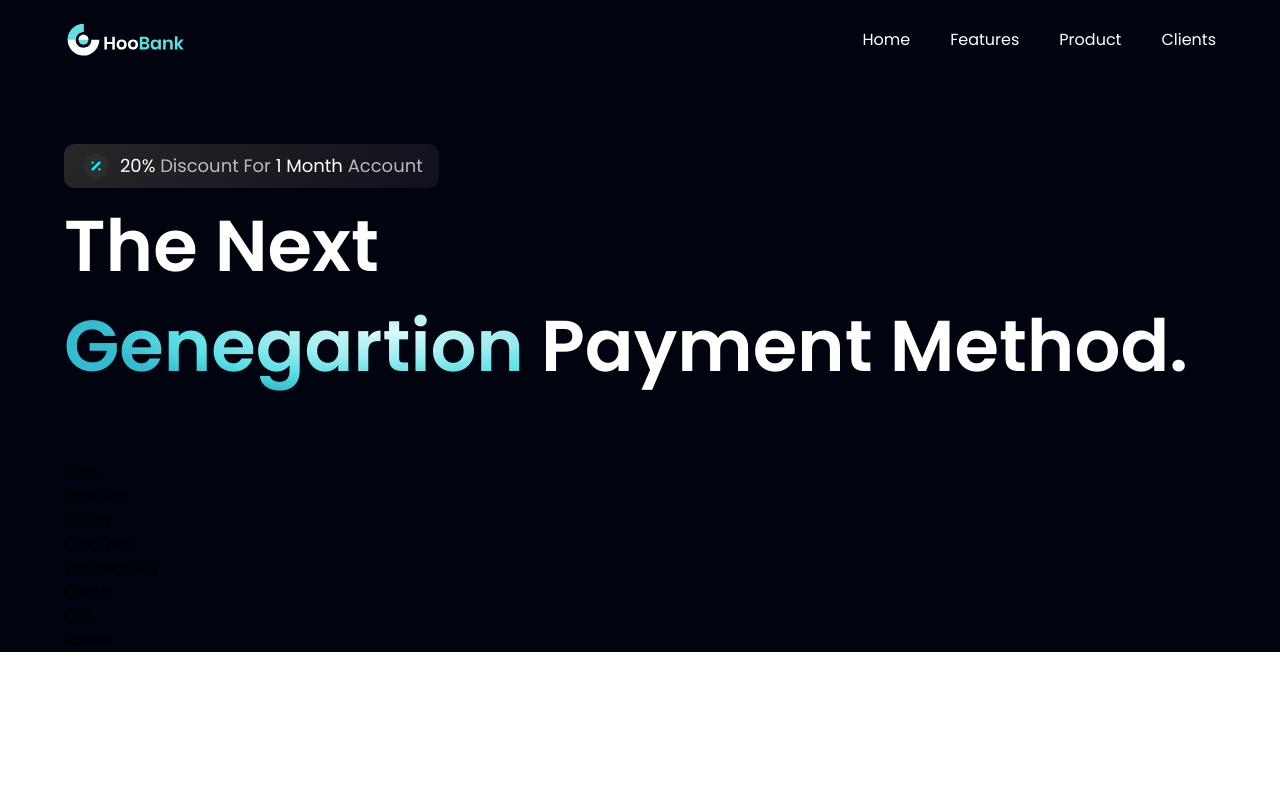
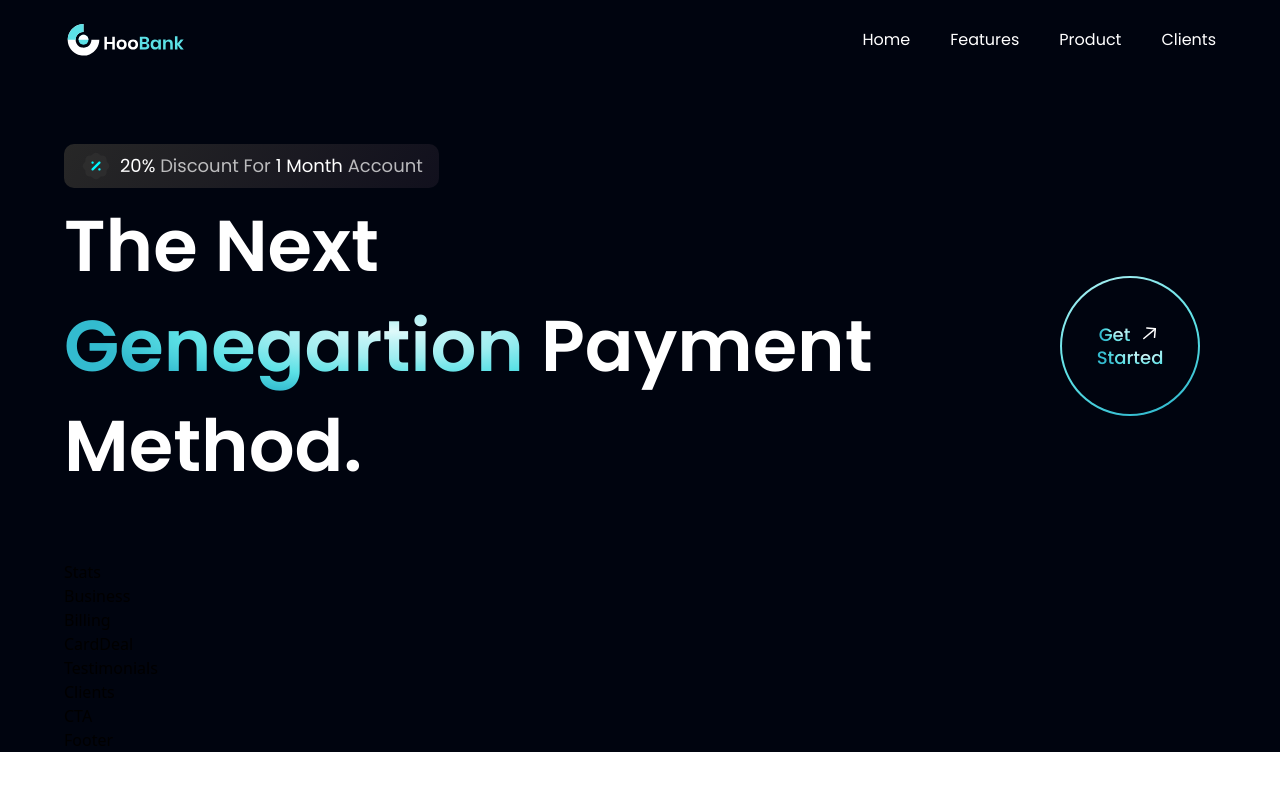
Before and after one commit to Amminn/modern-ui-ux-tailwind, a React (Vite) app: page / in a window 1280 px wide. Shown: the top 790 px of the page. Built offline with nearby package versions, Linux system fonts and the light colour scheme.

Commit message:
feat: done with getStarted Component

```diff
--- a/src/components/GetStarted.jsx
+++ b/src/components/GetStarted.jsx
@@ -1,9 +1,21 @@
-import React from 'react'
+import styles from "../styles";
+import { arrowUp } from "../assets";
 
-function GetStarted() {
-  return (
-    <div>GetStarted</div>
-  )
-}
+const GetStarted = () => (
+  <div className={`${styles.flexCenter} w-[140px] h-[140px] rounded-full bg-blue-gradient p-[2px] cursor-pointer`}>
+    <div className={`${styles.flexCenter} flex-col bg-primary w-[100%] h-[100%] rounded-full`}>
+      <div className={`${styles.flexStart} flex-row`}>
+        <p className="font-poppins font-medium text-[18px] leading-[23.4px] mr-2">
+          <span className="text-gradient">Get</span>
+        </p>
+        <img src={arrowUp} alt="arrow-up" className="w-[23px] h-[23px] object-contain" />
+      </div>
 
-export default GetStarted
+      <p className="font-poppins font-medium text-[18px] leading-[23.4px]">
+        <span className="text-gradient">Started</span>
+      </p>
+    </div>
+  </div>
+);
+
+export default GetStarted;
--- a/src/components/Hero.jsx
+++ b/src/components/Hero.jsx
@@ -1,5 +1,6 @@
 import styles from '../styles'
 import { discount, robot } from '../assets'
+import GetStarted from './GetStarted'
 
 function Hero() {
   return (
@@ -22,10 +23,12 @@
           Payment Method.
           </h1>
           <div className="ss:flex hidden md:mr-4 mr-0">
-            {/* <GetStarted /> */}
+            <GetStarted />
           </div>
         </div>
       </div>
+
+      {/* <h1 className='font-poppins font-semibold ss:text-[68px] text-[52px] text-white ss:leading-[100px] leading-[75px]'></h1> */}
     </section>
   )
 }
```
